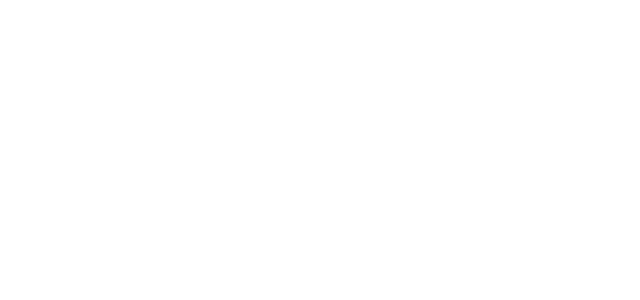
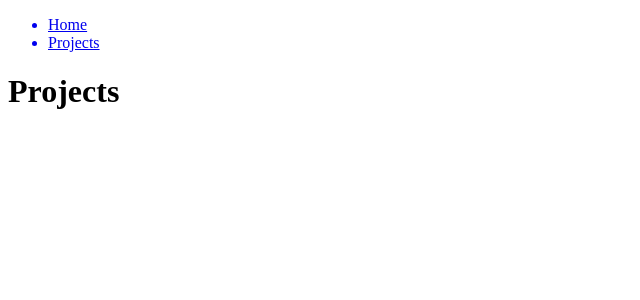
Before and after one commit to FayeCarter/portfolio, a React (Create React App) app: page /projects in a window 1280 px wide. Shown: the top 300 px of the page, without its empty margins (0-640 px from the left). Built offline with nearby package versions, Linux system fonts and the light colour scheme.

Commit message:
projects navigation changes path to projects

```diff
--- a/src/App.js
+++ b/src/App.js
@@ -1,11 +1,13 @@
 import React from 'react';
 import { BrowserRouter as Router, Route } from "react-router-dom";
 import Home from './components/Home';
+import Projects from './components/Projects';
 
 function App() {
   return (
     <Router>
-      <Route path="/" exact component={Home} />
+      <Route path="/" exact component={ Home } />
+      <Route path="/projects" exact component={ Projects } />
     </ Router>
   );
 }
```
Also changed, not shown: 1 other file (tests, documents, lock files or other folders).
